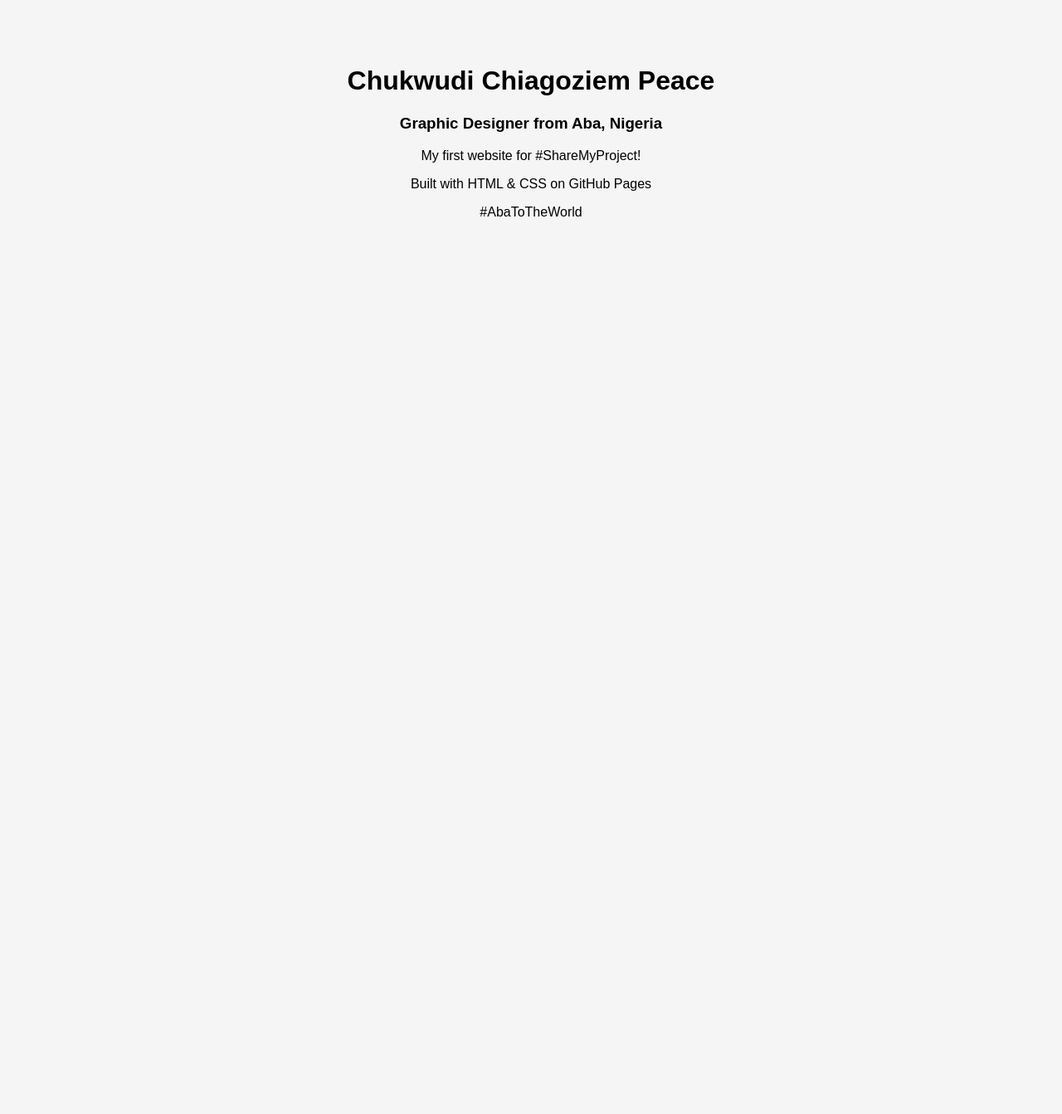
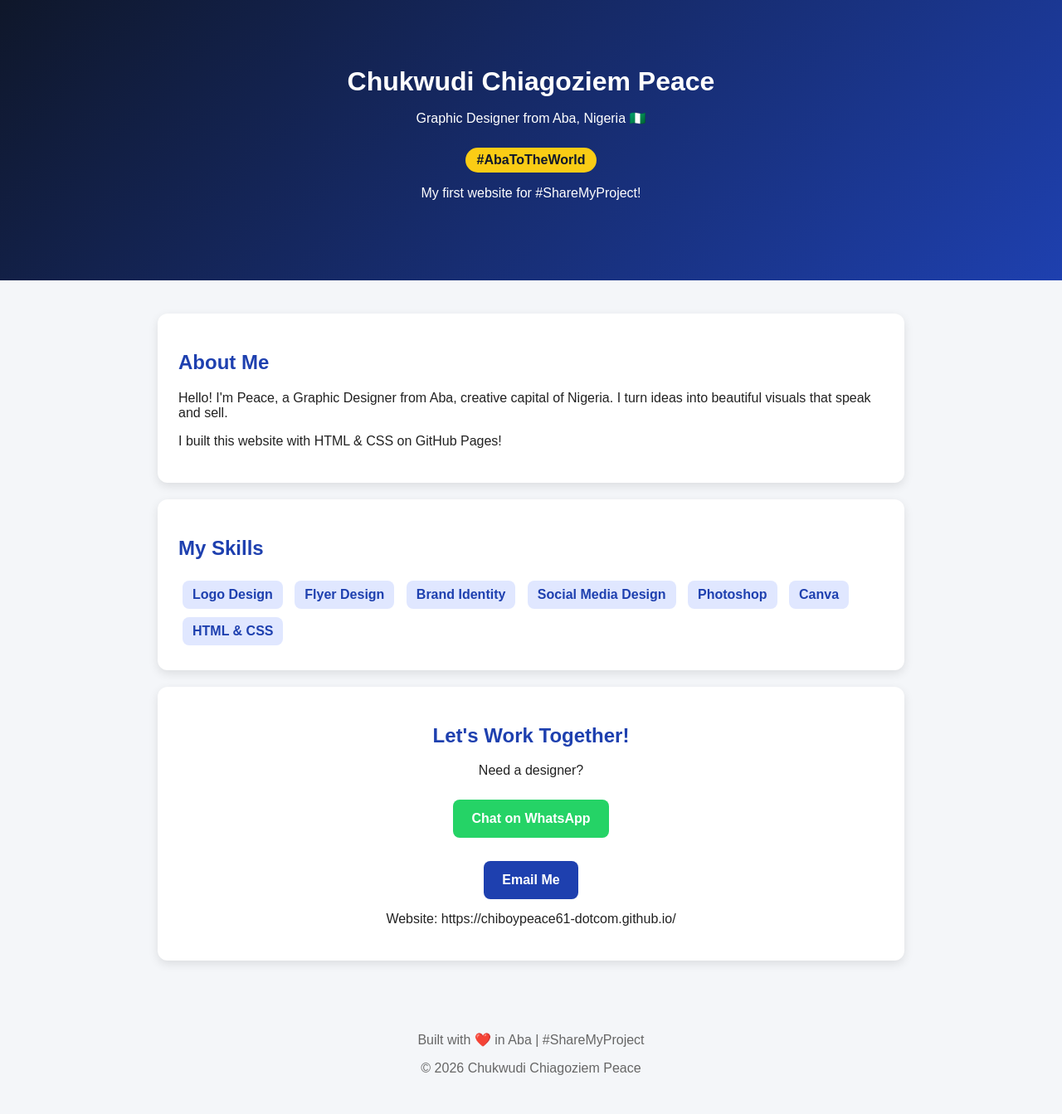
Before and after one commit to chiboypeace61-dotcom/chiboypeace61-dotcom.github.io, a plain HTML site: page index.html in a window 1280 px wide. Shown: the whole page at 83% size. Before the commit the page ends 800 px from the top, so only its background shows below. Drawn offline with Linux system fonts and the light colour scheme.

Commit message:
Update index.html

```diff
--- a/index.html
+++ b/index.html
@@ -1,11 +1,58 @@
 <!DOCTYPE html>
 <html>
-<head><title>Chukwudi from Aba</title></head>
-<body style="font-family:Arial;text-align:center;padding:50px;background:#f5f5f5">
+<head>
+<meta name="viewport" content="width=device-width, initial-scale=1.0">
+<title>Chukwudi Chiagoziem Peace - Graphic Designer</title>
+<style>
+body{margin:0;font-family:Arial,sans-serif;background:#f4f6f9;color:#222}
+.header{background:linear-gradient(135deg,#0f172a,#1e40af);color:white;text-align:center;padding:80px 20px}
+.header h1{font-size:32px;margin:0}
+.badge{display:inline-block;background:#facc15;color:#0f172a;padding:6px 14px;border-radius:20px;font-weight:bold;margin-top:10px}
+.container{max-width:900px;margin:auto;padding:20px}
+.card{background:white;border-radius:12px;padding:25px;margin:20px 0;box-shadow:0 4px 12px rgba(0,0,0,0.1)}
+h2{color:#1e40af}
+.skills span{display:inline-block;background:#e0e7ff;color:#1e40af;padding:8px 12px;border-radius:8px;margin:5px;font-weight:bold}
+.btn{display:inline-block;background:#25D366;color:white;padding:14px 22px;border-radius:8px;text-decoration:none;font-weight:bold;margin-top:10px}
+.btn2{background:#1e40af}
+.footer{text-align:center;padding:30px;color:#666}
+</style>
+</head>
+<body>
+<div class="header">
 <h1>Chukwudi Chiagoziem Peace</h1>
-<h3>Graphic Designer from Aba, Nigeria</h3>
+<p>Graphic Designer from Aba, Nigeria 🇳🇬</p>
+<div class="badge">#AbaToTheWorld</div>
 <p>My first website for #ShareMyProject!</p>
-<p>Built with HTML & CSS on GitHub Pages</p>
-<p>#AbaToTheWorld</p>
+</div>
+<div class="container">
+<div class="card">
+<h2>About Me</h2>
+<p>Hello! I'm Peace, a Graphic Designer from Aba, creative capital of Nigeria. I turn ideas into beautiful visuals that speak and sell.</p>
+<p>I built this website with HTML & CSS on GitHub Pages!</p>
+</div>
+<div class="card">
+<h2>My Skills</h2>
+<div class="skills">
+<span>Logo Design</span>
+<span>Flyer Design</span>
+<span>Brand Identity</span>
+<span>Social Media Design</span>
+<span>Photoshop</span>
+<span>Canva</span>
+<span>HTML & CSS</span>
+</div>
+</div>
+<div class="card" style="text-align:center;">
+<h2>Let's Work Together!</h2>
+<p>Need a designer?</p>
+<a class="btn" href="https://wa.me/2348123456789">Chat on WhatsApp</a><br><br>
+<a class="btn btn2" href="mailto:chiboypeace61@gmail.com">Email Me</a>
+<p style="margin-top:15px;">Website: https://chiboypeace61-dotcom.github.io/</p>
+</div>
+</div>
+<div class="footer">
+<p>Built with ❤️ in Aba | #ShareMyProject</p>
+<p>© 2026 Chukwudi Chiagoziem Peace</p>
+</div>
 </body>
 </html>
```
